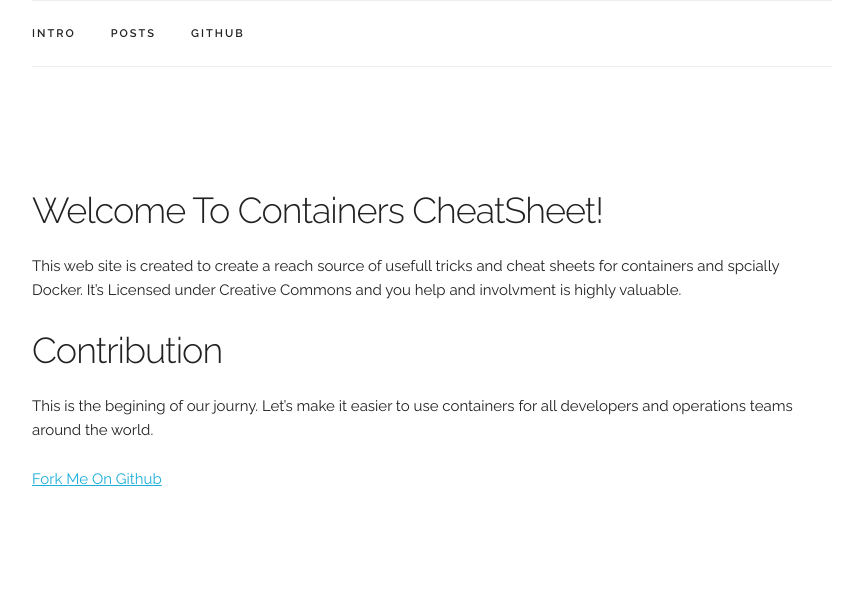
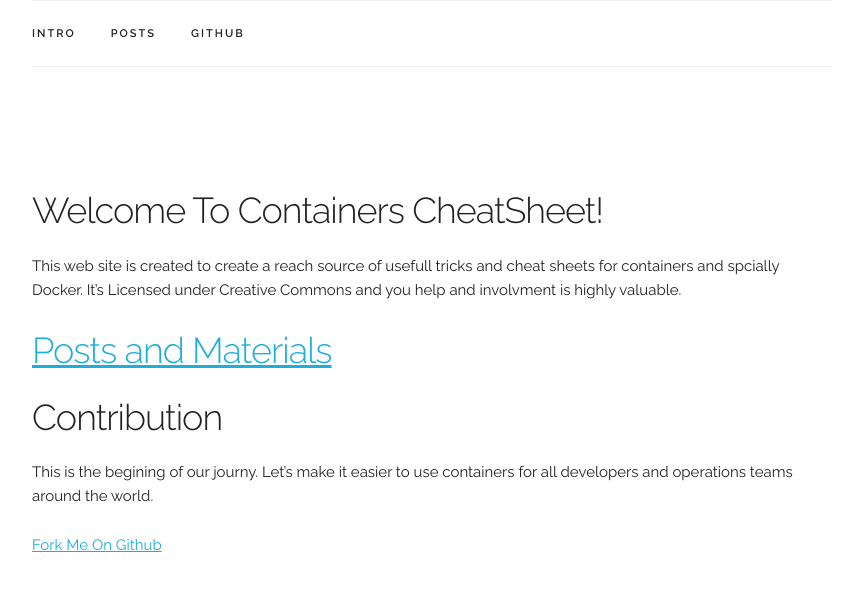
Before and after one commit to boynux/containers-cheatsheet, a Jekyll site: the page built from docs/index.md, in a window 1280 px wide. Shown: the top 591 px of the page, without its empty margins (208-1071 px from the left). Built offline with Jekyll 4.4.1, drawn with Linux system fonts in a browser that asks for light colours; a style sheet for code colours, icons or effects is not loaded.

Commit message:
Fix layouts and add link to posts in first page

```diff
--- a/docs/_layouts/posts.html
+++ b/docs/_layouts/posts.html
@@ -2,11 +2,10 @@
 <html>
 
   {% include head.html %}
-
   <body>
 
+    <div class="container">
     {% include header.html %}
-    <div class="container">
       <div class="row">
         <div class="twelve column" style="margin-top: 5%">
         {{ content }}
--- a/docs/index.md
+++ b/docs/index.md
@@ -6,6 +6,10 @@
 
 This web site is created to create a reach source of usefull tricks and cheat sheets for containers and spcially Docker. It's Licensed under Creative Commons and you help and involvment is highly valuable.
 
+<h3><a class="post-link" href="{{ 'posts.html' | prepend: site.baseurl }}">Posts and Materials</a></h3>
+
+
+
 ### Contribution
 
 This is the begining of our journy. Let's make it easier to use containers for all developers and operations teams around the world.
--- a/docs/posts.html
+++ b/docs/posts.html
@@ -5,7 +5,6 @@
 <div class="home">
 
   <div class="container">
-    <h1 class="heading">Posts</h1>
     {% for post in site.posts %}
       <div class="row">
         <div class="ten column">
```
